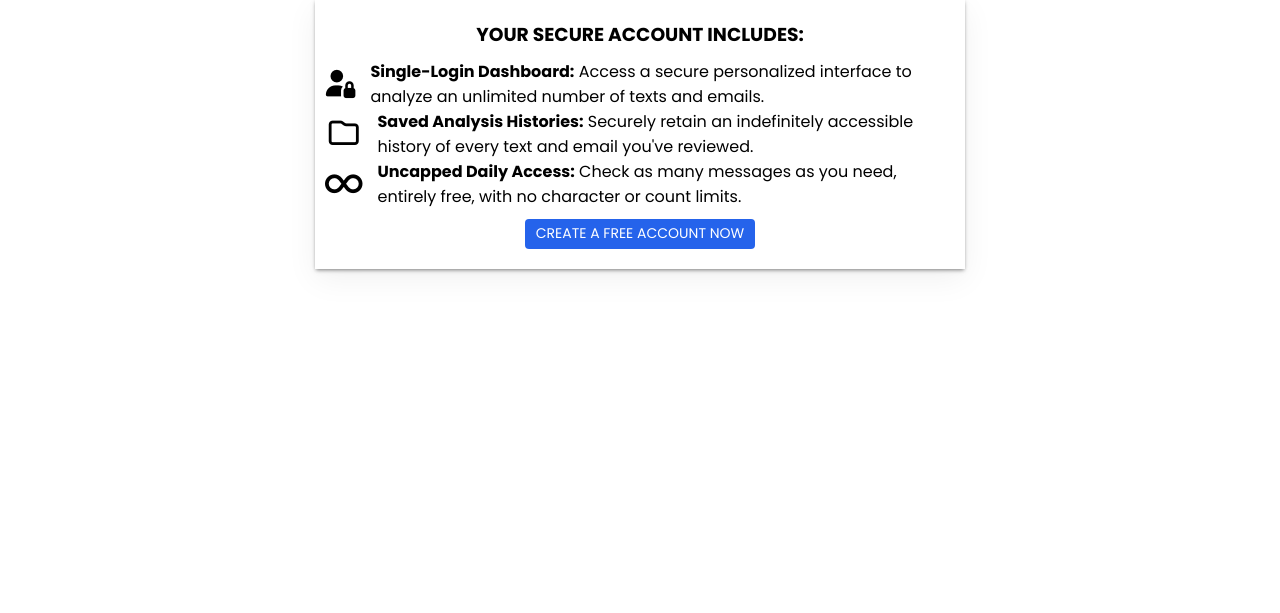
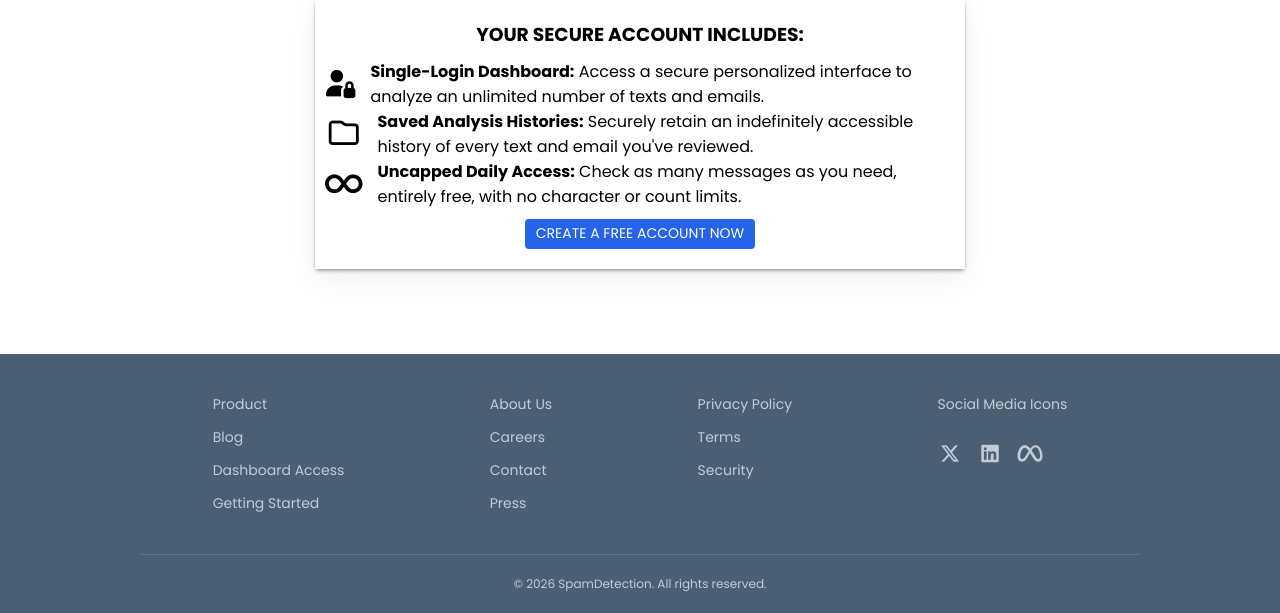
Before and after one commit to abhiraj-singh0/spam-detection, a Flask app: page / in a window 1280 px wide. Shown: the part 1786-2399 px from the top of the page. Before the commit the page ends 2060 px from the top, so only its background shows below. Run offline with Flask 3, Linux system fonts and the light colour scheme; some libraries are stand-ins or nearby versions.

Commit message:
added the footer section

```diff
--- a/static/style2.css
+++ b/static/style2.css
@@ -1,12 +1,10 @@
-@import url('https://fonts.googleapis.com/css2?family=Poppins:ital,wght@0,100;0,200;0,300;0,400;0,500;0,600;0,700;0,800;0,900;1,100;1,200;1,300;1,400;1,500;1,600;1,700;1,800;1,900&display=swap');
+@import url("https://fonts.googleapis.com/css2?family=Poppins:ital,wght@0,100;0,200;0,300;0,400;0,500;0,600;0,700;0,800;0,900;1,100;1,200;1,300;1,400;1,500;1,600;1,700;1,800;1,900&display=swap");
 
 * {
   margin: 0;
   padding: 0;
-    font-family: 'Poppins', 'sans-serif';
+  font-family: "Poppins", "sans-serif";
 }
-
-
 
 .home {
   height: 600px;
@@ -18,15 +16,10 @@
     radial-gradient(circle at 100% 100%, #c9e1ff 0%, transparent 35%),
     radial-gradient(circle at center, #ffffff 35%, #f8fbff 65%, #edf5ff 100%);
 
-
-
   display: flex;
   justify-content: space-evenly;
   align-items: center;
 }
-
-
-
 
 header {
   color: #121212;
@@ -35,17 +28,16 @@ header {
   justify-content: space-around;
   align-items: center;
   background-color: #ffffff;
-    box-shadow: 0 4px 6px -1px rgba(0, 0, 0, 0.08), 0 2px 4px -1px rgba(0, 0, 0, 0.05);
+  box-shadow:
+    0 4px 6px -1px rgba(0, 0, 0, 0.08),
+    0 2px 4px -1px rgba(0, 0, 0, 0.05);
   position: relative;
   z-index: 20;
 }
 
-
-
 .spam-title h3 {
-    font-family: 'Poppins', 'sans-serif';
+  font-family: "Poppins", "sans-serif";
   text-shadow: 0 0 20px rgba(255, 255, 255, 0.3);
-
 }
 
 .navbar {
@@ -55,18 +47,16 @@ header {
   height: 60px;
   text-decoration: none;
   width: 300px;
-
 }
 
 .navbar a {
   text-decoration: none;
-    font-family: 'Poppins', 'sans-serif';
-
+  font-family: "Poppins", "sans-serif";
 }
 
 .loginBtn {
   text-decoration: none;
-    font-family: 'Poppins', 'sans-serif';
+  font-family: "Poppins", "sans-serif";
   height: 30px;
   width: 70px;
   border: 1px solid #00e5ff;
@@ -79,20 +69,19 @@ header {
   color: #ffffff;
 }
 
-
 /* Home Section */
 
-.left-home h1{
-    font-family: 'Poppins', 'sans-serif';
+.left-home h1 {
+  font-family: "Poppins", "sans-serif";
   font-size: 50px;
 }
 
 .left-home p {
-    font-family: 'Poppins', 'sans-serif';
+  font-family: "Poppins", "sans-serif";
   font-size: 15px;
 }
 
-.right-home img{
+.right-home img {
   height: 400px;
   width: 300px;
 }
@@ -110,7 +99,7 @@ header {
   justify-content: center;
   align-items: center;
   border-radius: 8px;
-    font-family: 'Poppins', 'sans-serif';
+  font-family: "Poppins", "sans-serif";
   font-size: 14px;
 }
 
@@ -141,7 +130,9 @@ header {
 .box1 {
   height: 250px;
   width: 226px;
-    box-shadow: 0 10px 30px rgba(0, 0, 0, 0.06), 0 2px 4px -1px rgba(0, 0, 0, 0.5);
+  box-shadow:
+    0 10px 30px rgba(0, 0, 0, 0.06),
+    0 2px 4px -1px rgba(0, 0, 0, 0.5);
   display: flex;
   flex-direction: column;
   justify-content: center;
@@ -188,7 +179,7 @@ header {
   padding-left: 80px;
 }
 
-.tryOnce textarea{
+.tryOnce textarea {
   width: 800px;
   height: 150px;
   border-radius: 10px;
@@ -203,7 +194,6 @@ header {
   align-items: center;
   padding: 45px 0 0 20px;
 }
-
 
 .button-analyze button {
   width: 150px;
@@ -225,7 +215,9 @@ header {
 .inner_unlimited {
   height: 270px;
   width: 650px;
-    box-shadow: 0 10px 30px rgba(0, 0, 0, 0.06), 0 2px 4px -1px rgba(0, 0, 0, 0.5);
+  box-shadow:
+    0 10px 30px rgba(0, 0, 0, 0.06),
+    0 2px 4px -1px rgba(0, 0, 0, 0.5);
   display: flex;
   flex-direction: column;
   justify-content: center;
@@ -256,3 +248,68 @@ header {
   font-size: 14px;
   margin-top: 10px;
 }
+
+.site-footer {
+  background-color: #4b5e72; /* Dark blue/grey matching the image */
+  color: #c1ccd6; /* Light grey text */
+  padding: 40px 20px 20px 20px;
+}
+
+.footer-container {
+  display: flex;
+  justify-content: space-around;
+  max-width: 1000px;
+  margin: 0 auto;
+  flex-wrap: wrap;
+}
+
+.footer-column {
+  display: flex;
+  flex-direction: column;
+  gap: 12px;
+  margin-bottom: 20px;
+}
+
+.footer-column a {
+  color: #c1ccd6;
+  text-decoration: none;
+  font-size: 14px;
+  transition: color 0.2s ease;
+}
+
+.footer-column a:hover {
+  color: #ffffff;
+}
+
+.social-heading {
+  font-size: 14px;
+  margin: 0 0 12px 0;
+  color: #c1ccd6;
+}
+
+.social-icons {
+  display: flex;
+  gap: 15px;
+}
+
+.social-icons a {
+  font-size: 20px;
+  color: #c1ccd6;
+}
+
+.social-icons a:hover {
+  color: #ffffff;
+}
+
+.footer-bottom {
+  max-width: 1000px;
+  margin: 20px auto 0 auto;
+  padding-top: 20px;
+  border-top: 1px solid #5c728a;
+  text-align: center;
+}
+
+.footer-bottom p {
+  margin: 0;
+  font-size: 12px;
+}
--- a/templates/index.html
+++ b/templates/index.html
@@ -135,5 +135,43 @@
         <a href="/login">  CREATE A FREE ACCOUNT NOW </a>
       </div>
     </section>
+
+    <footer class="site-footer">
+        <div class="footer-container">
+            <div class="footer-column">
+                <a href="#">Product</a>
+                <a href="#">Blog</a>
+                <a href="#">Dashboard Access</a>
+                <a href="#">Getting Started</a>
+            </div>
+
+            <div class="footer-column">
+                <a href="#">About Us</a>
+                <a href="#">Careers</a>
+                <a href="#">Contact</a>
+                <a href="#">Press</a>
+            </div>
+
+            <div class="footer-column">
+                <a href="#">Privacy Policy</a>
+                <a href="#">Terms</a>
+                <a href="#">Security</a>
+            </div>
+
+            <div class="footer-column">
+                <p class="social-heading">Social Media Icons</p>
+                <div class="social-icons">
+                    <a href="#" aria-label="X (Twitter)"><i class="fa-brands fa-x-twitter"></i></a>
+                    <a href="#" aria-label="LinkedIn"><i class="fa-brands fa-linkedin"></i></a>
+                    <a href="#" aria-label="Meta"><i class="fa-brands fa-meta"></i></a>
+                </div>
+            </div>
+        </div>
+
+        <div class="footer-bottom">
+            <p>&copy; 2026 SpamDetection. All rights reserved.</p>
+        </div>
+    </footer>
+
   </body>
 </html>
```
Lines whose indentation alone changed are shown as unchanged.
